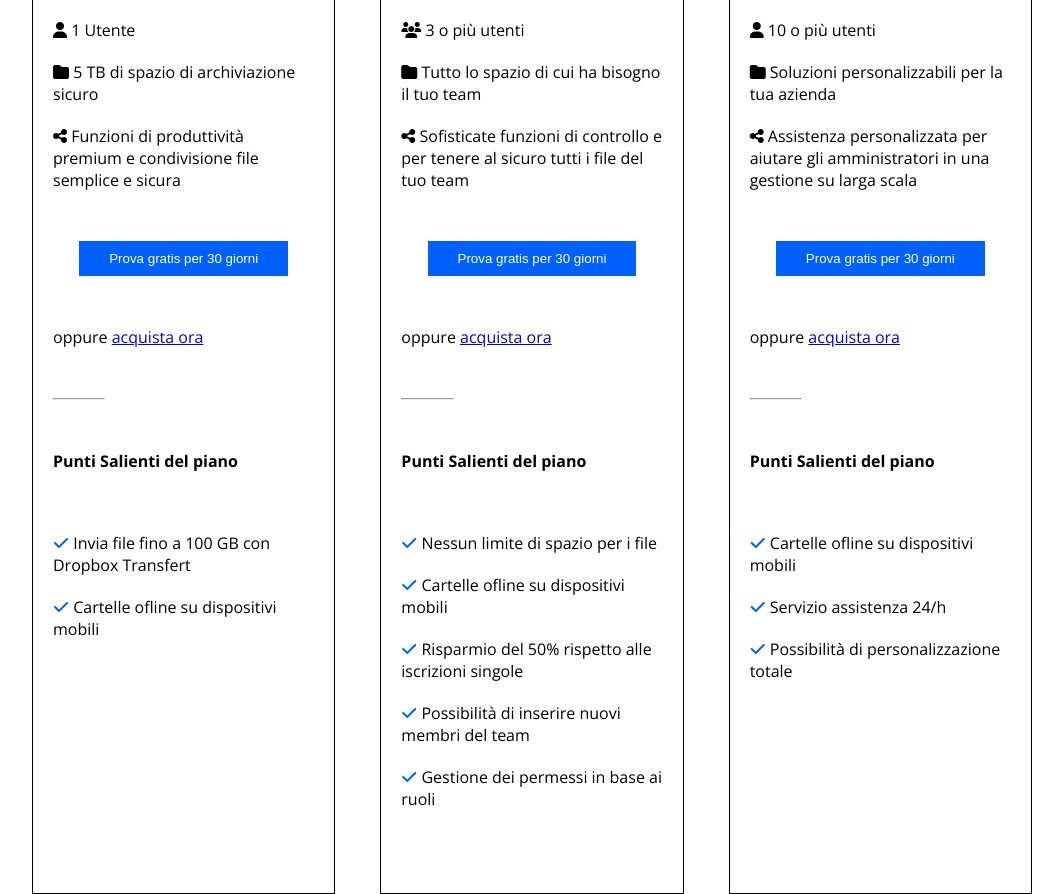
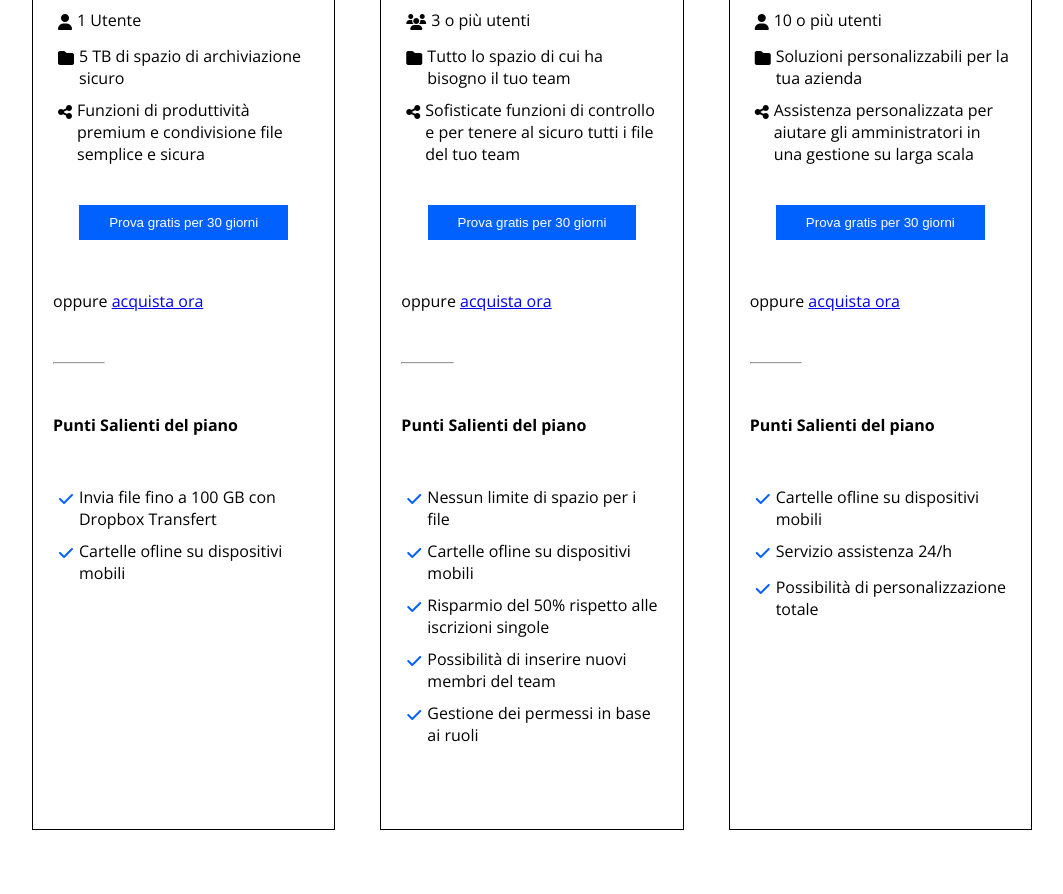
Before and after one commit to AndreaGarofalo/htmlcss-dropbox, a plain HTML site: page index.html in a window 1280 px wide. Shown: the part 1260-2154 px from the top of the page, without its empty margins (108-1171 px from the left). Drawn offline with nearby package versions, Linux system fonts and the light colour scheme.

Commit message:
minor fix

```diff
--- a/index.html
+++ b/index.html
@@ -119,18 +119,20 @@
                             <p class="bold">€ 12.00</p>
                             <p>/mese</p>
                             <div class="margin-tall">
-                                <p>
+                                <ul class="list">
+                                    <li>
                                         <i class="fa-solid fa-user"></i>
                                         1 Utente
-                                </p>
-                                <p>
+                                    </li>
+                                    <li>
                                         <i class="fa-solid fa-folder"></i>
                                         5 TB di spazio di archiviazione sicuro
-                                </p>
-                                <p>
+                                    </li>
+                                    <li>
                                         <i class="fa-solid fa-share-nodes"></i>
                                         Funzioni di produttività premium e condivisione file semplice e sicura
-                                </p>
+                                    </li>
+                                </ul>
                             </div>
                             <button class="start-free-trial pointer">Prova gratis per 30 giorni</button>
                             <div class="margin-tall">
@@ -140,14 +142,16 @@
                             <div class="margin-tall">
                                 <p class="bold">Punti Salienti del piano</p>
                             </div>
-                            <p>
+                            <ul class="list">
+                                <li>
                                     <i class="fa-solid fa-check"></i>
                                     Invia file fino a 100 GB con Dropbox Transfert
-                            </p>
-                            <p>
+                                </li>
+                                <li>
                                     <i class="fa-solid fa-check"></i>
                                     Cartelle ofline su dispositivi mobili
-                            </p>
+                                </li>
+                            </ul>
                         </div>
                     </div>
                     <div class="billing-cards">
@@ -162,18 +166,20 @@
                             <p class="bold">€ 18.00</p>
                             <p>utente/mese</p>
                             <div class="margin-tall">
-                                <p>
+                                <ul class="list">
+                                    <li>
                                         <i class="fa-solid fa-users"></i>
                                         3 o più utenti
-                                </p>
-                                <p>
+                                    </li>
+                                    <li>
                                         <i class="fa-solid fa-folder"></i>
                                         Tutto lo spazio di cui ha bisogno il tuo team
-                                </p>
-                                <p>
+                                    </li>
+                                    <li>
                                         <i class="fa-solid fa-share-nodes"></i>
                                         Sofisticate funzioni di controllo e per tenere al sicuro tutti i file del tuo team
-                                </p>
+                                    </li>
+                                </ul>
                             </div>
                             <button class="start-free-trial pointer">Prova gratis per 30 giorni</button>
                             <div class="margin-tall">
@@ -183,26 +189,28 @@
                             <div class="margin-tall">
                                 <p class="bold">Punti Salienti del piano</p>
                             </div>
-                            <p>
+                            <ul class="list">
+                                <li>
                                     <i class="fa-solid fa-check"></i>
                                     Nessun limite di spazio per i file
-                            </p>
-                            <p>
+                                </li>
+                                <li>
                                     <i class="fa-solid fa-check"></i>
                                     Cartelle ofline su dispositivi mobili
-                            </p>
-                            <p>
+                                </li>
+                                <li>
                                     <i class="fa-solid fa-check"></i>
                                     Risparmio del 50% rispetto alle iscrizioni singole
-                            </p>
-                            <p>
+                                </li>
+                                <li>
                                     <i class="fa-solid fa-check"></i>
                                     Possibilità di inserire nuovi membri del team
-                            </p>
-                            <p>
+                                </li>
+                                <li>
                                     <i class="fa-solid fa-check"></i>
                                     Gestione dei permessi in base ai ruoli
-                            </p>
+                                </li>
+                            </ul>
                         </div>
                     </div>
                     <div class="billing-cards">
@@ -217,18 +225,20 @@
                             <p class="bold">Contattaci</p>
                             <p>-</p>
                             <div class="margin-tall">
-                                <p>
+                                <ul class="list">
+                                    <li>
                                         <i class="fa-solid fa-user"></i>
                                         10 o più utenti
-                                </p>
-                                <p>
+                                    </li>
+                                    <li>
                                         <i class="fa-solid fa-folder"></i>
                                         Soluzioni personalizzabili per la tua azienda
-                                </p>
-                                <p>
+                                    </li>
+                                    <li>
                                         <i class="fa-solid fa-share-nodes"></i>
                                         Assistenza personalizzata per aiutare gli amministratori in una gestione su larga scala
-                                </p>
+                                    </li>
+                                </ul>
                             </div>
                             <button class="start-free-trial pointer">Prova gratis per 30 giorni</button>
                             <div class="margin-tall">
@@ -238,18 +248,20 @@
                             <div class="margin-tall">
                                 <p class="bold">Punti Salienti del piano</p>
                             </div>
-                            <p>
+                            <ul class="list">
+                                <li>
                                     <i class="fa-solid fa-check"></i>
                                     Cartelle ofline su dispositivi mobili
-                            </p>
-                            <p>
+                                </li>
+                                <li>
                                     <i class="fa-solid fa-check"></i>
                                     Servizio  assistenza 24/h
-                            </p>
-                            <p>
+                                </li>
+                                <li>
                                     <i class="fa-solid fa-check"></i>
                                     Possibilità di personalizzazione totale
-                            </p>
+                                </li>
+                            </ul>
                         </div>
                     </div>
                 </div>
--- a/style/style.css
+++ b/style/style.css
@@ -264,6 +264,15 @@ main {
   color: #0061ff;
 }
 
+ul.list li {
+  display: flex;
+  margin: 10px 0;
+}
+
+ul.list > li > :first-child {
+  padding: 5px;
+}
+
 /* contact section */
 
 .contact-info {
```
Lines whose indentation alone changed are shown as unchanged.
